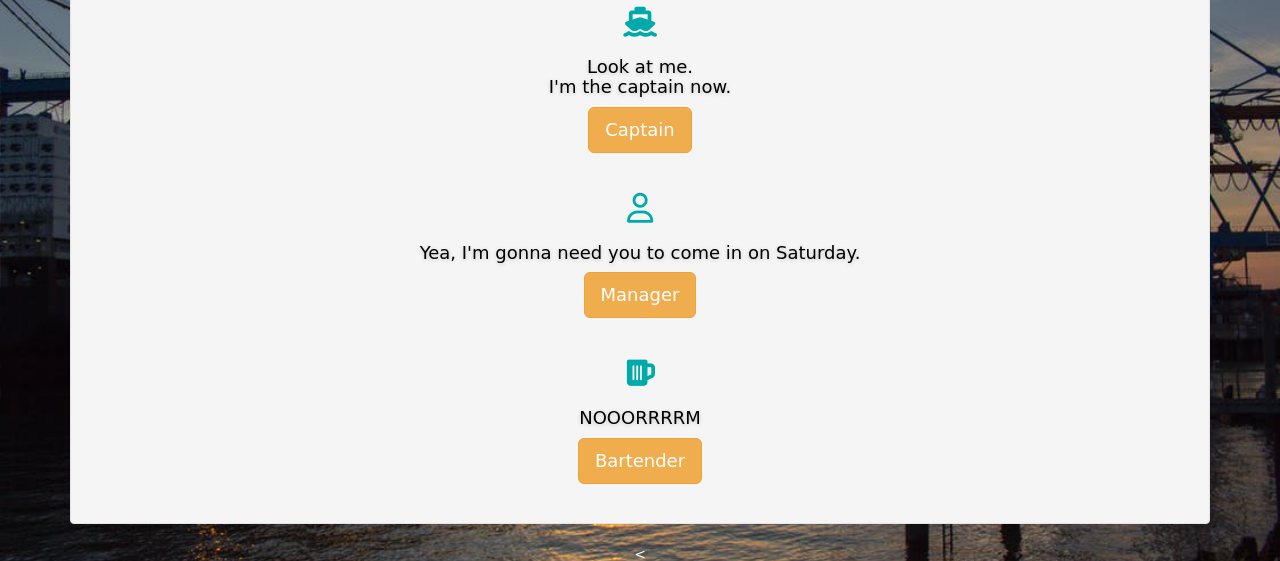
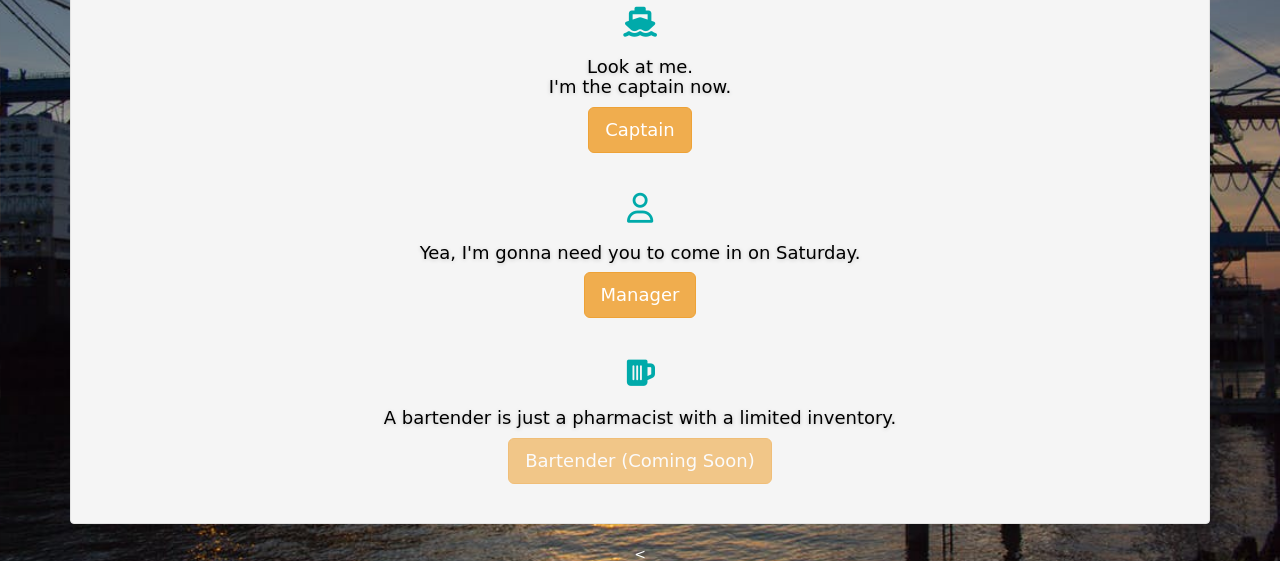
Before and after one commit to CaptainJimmy/HarborMasterBeta, a plain HTML site: page captain.html in a window 1280 px wide. Shown: the part 168-729 px from the top of the page. Drawn offline with nearby package versions, Linux system fonts and the light colour scheme; some packages are replaced by stand-ins of ours; a web font is replaced by a local one.

Commit message:
fixed bartender button

```diff
--- a/captain.html
+++ b/captain.html
@@ -50,8 +50,8 @@
                   <!--columns-->
                   <div class="col-xs-12 marketing-site-two-up">
                      <i class="fa fa-beer" aria-hidden="true"></i>
-                     <h4>NOOORRRRM</h4>
-                     <button id="iAmBartender" class="btn button btn-lg btn-warning marketing-site-two-up-desc">Bartender</button>
+                     <h4>A bartender is just a pharmacist with a limited inventory.</h4>
+                     <button id="iAmBartender" class="btn button btn-lg btn-warning disabled marketing-site-two-up-desc">Bartender (Coming Soon)</button>
                   </div>
                   <!--columns-->
                </div>
```
